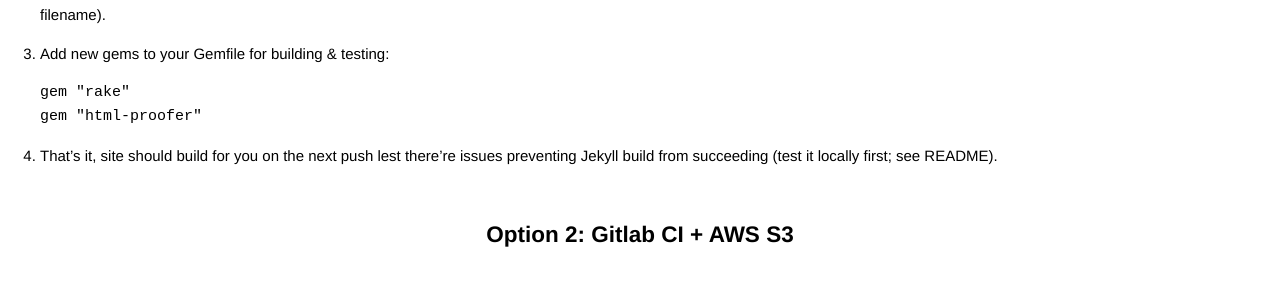
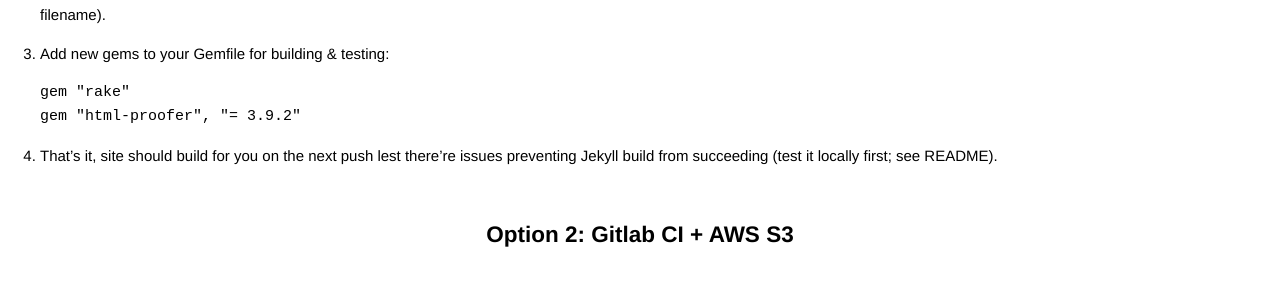
Before and after one commit to riboseinc/jekyll-theme-open-project, a Jekyll site: the page built from CI_OPS.md, in a window 1280 px wide and 900 px high, scrolled down 936 px. Shown: the part 176-470 px from the top of the window. Built offline with Jekyll 4.4.1, drawn with Linux system fonts in a browser that asks for light colours; nearby versions of some CDN libraries; our own code applies the rules of GitHub Pages for plain Markdown files.

Commit message:
docs(CI_OPS): Fix html-proofer version

````diff
--- a/CI_OPS.md
+++ b/CI_OPS.md
@@ -45,7 +45,7 @@ Provided you have
 
    ```
    gem "rake"
-   gem "html-proofer"
+   gem "html-proofer", "= 3.9.2"
    ```
 
 3. That’s it, site should build for you on the next push lest there’re
````
